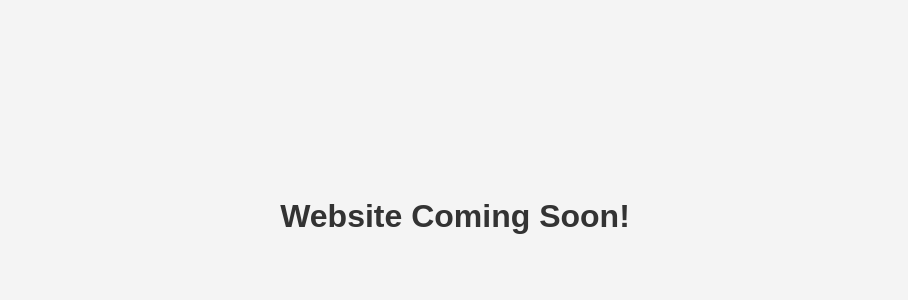
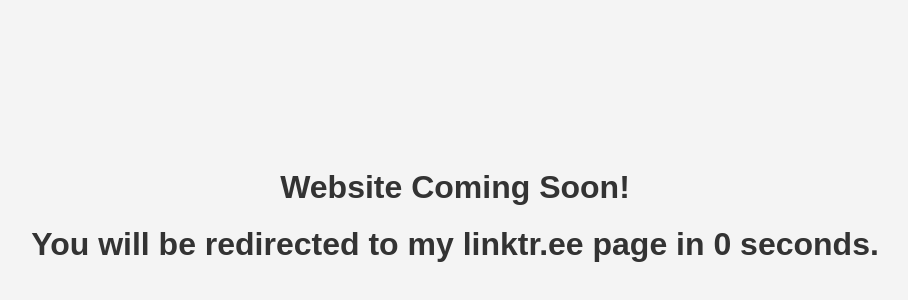
Before and after one commit to alcxyz/alcxyz.github.io, a plain HTML site: page index.html in a window 1280 px wide. Shown: the part 184-484 px from the top of the page, without its empty margins (185-1093 px from the left). Drawn offline with Linux system fonts and the light colour scheme.

Commit message:
Update index.html

```diff
--- a/index.html
+++ b/index.html
@@ -3,6 +3,7 @@
 <head>
     <meta charset="UTF-8">
     <meta name="viewport" content="width=device-width, initial-scale=1.0">
+    <meta http-equiv="refresh" content="5;url=https://linktr.ee/alc.xyz/">
     <title>Coming Soon</title>
     <style>
         body {
@@ -10,6 +11,7 @@
             background-color: #f4f4f4;
             color: #333;
             display: flex;
+            flex-direction: column;
             align-items: center;
             justify-content: center;
             height: 100vh;
@@ -18,10 +20,26 @@
         }
         h1 {
             font-size: 2em;
+            margin: 10px 0; /* Add space between headings */
         }
     </style>
 </head>
 <body>
     <h1>Website Coming Soon!</h1>
+    <h1>You will be redirected to my linktr.ee page in <span id="countdown">5</span> seconds.</h1>
+
+    <script>
+        var timeLeft = 5;
+        var countdownElement = document.getElementById('countdown');
+
+        var timerId = setInterval(function() {
+            timeLeft--;
+            countdownElement.innerHTML = timeLeft;
+
+            if (timeLeft <= 0) {
+                clearInterval(timerId);
+            }
+        }, 1000);
+    </script>
 </body>
 </html>
```
